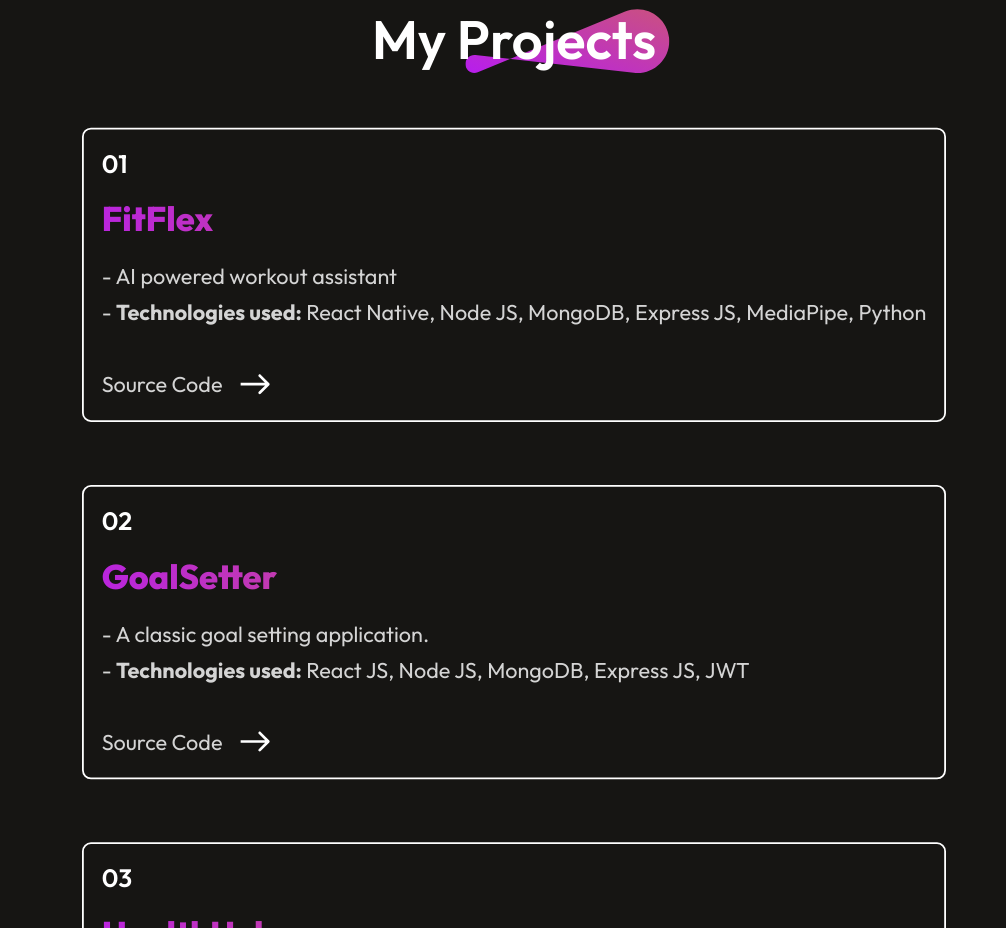
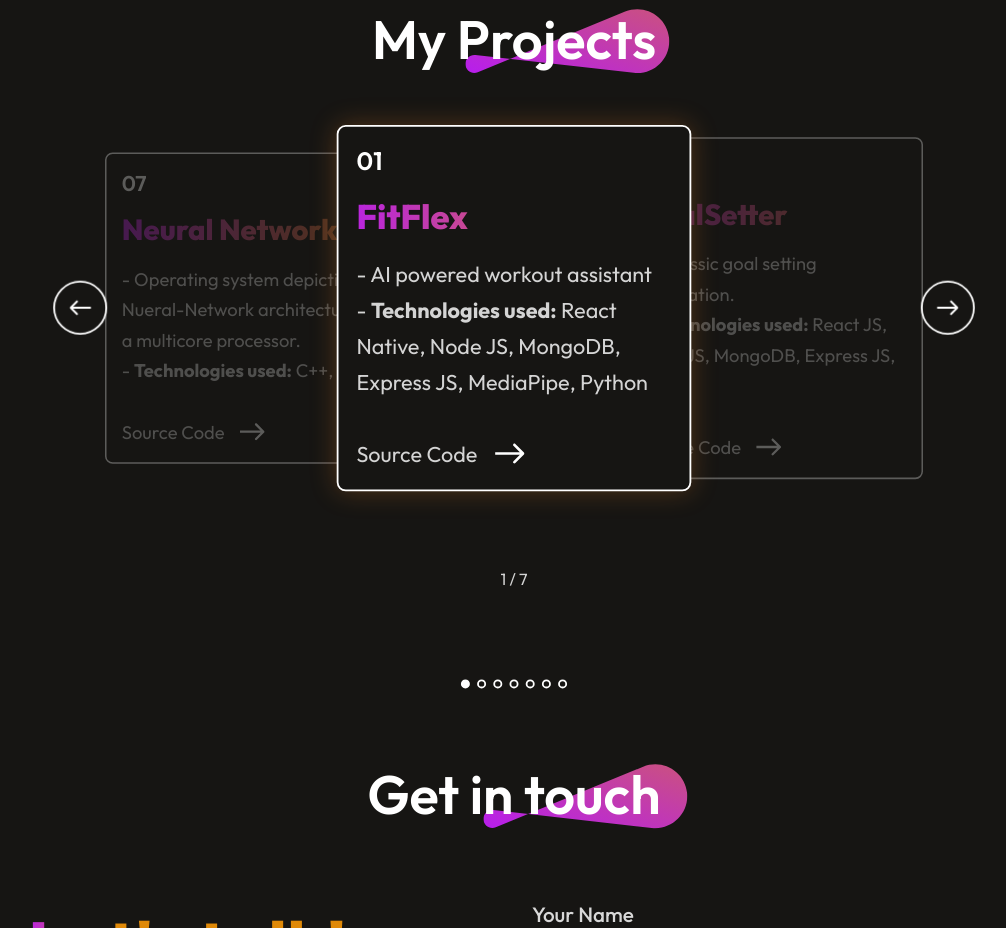
Before and after one commit to fauz2003/Fauz-Portfolio, a React (Vite) app: page / in a window 1280 px wide. Shown: the part 4640-5568 px from the top of the page, without its empty margins (126-1132 px from the left). Built offline with nearby package versions, Linux system fonts and the light colour scheme; no server answers.

Commit message:
updated projects section to use carousel

```diff
--- a/src/components/BackToTop/BackToTop.css
+++ b/src/components/BackToTop/BackToTop.css
@@ -1,6 +1,6 @@
 .back-to-top {
     position:sticky;
-    bottom: 6px;
+    bottom: 4px;
     right: -20px;
     font-size: 60px;
     cursor: pointer;
--- a/src/components/Projects/Projects.css
+++ b/src/components/Projects/Projects.css
@@ -23,6 +23,84 @@
     right: 0;
     z-index: -1;
 }
+
+.projects-carousel-wrapper {
+    display: flex;
+    align-items: center;
+    gap: 80px;
+    width: 100%;
+    margin-bottom: 30px;
+    position: relative;
+}
+
+.carousel-arrow {
+    background: transparent;
+    border: 2px solid white;
+    border-radius: 50%;
+    width: 60px;
+    height: 60px;
+    display: flex;
+    align-items: center;
+    justify-content: center;
+    cursor: pointer;
+    transition: 0.4s;
+    flex-shrink: 0;
+    z-index: 10;
+}
+
+.carousel-arrow:hover {
+    border: 2px solid #ff00ff;
+    transform: scale(1.05);
+    background-image: linear-gradient(45deg, #3f0028, #582300);
+}
+
+.carousel-arrow img {
+    width: 24px;
+    height: 24px;
+}
+
+.prev-arrow img {
+    transform: rotate(180deg);
+}
+
+.projects-carousel-container {
+    flex: 1;
+    width: 100%;
+    position: relative;
+    height: 400px;
+    display: flex;
+    align-items: center;
+    justify-content: center;
+}
+
+.card-link {
+    text-decoration: none;
+    color: white;
+    position: absolute;
+    transition: all 0.6s cubic-bezier(0.34, 1.56, 0.64, 1);
+}
+
+.card-link.prev {
+    left: -15%;
+    opacity: 0.3;
+    z-index: 1;
+    transform: scale(0.85);
+}
+
+.card-link.current {
+    left: 50%;
+    transform: translateX(-50%) scale(1);
+    opacity: 1;
+    z-index: 10;
+}
+
+.card-link.next {
+    right: -15%;
+    opacity: 0.3;
+    z-index: 1;
+    transform: scale(0.85);
+}
+
 .projects-format{
     display: flex;
     flex-direction: column;
@@ -30,23 +108,20 @@
     padding: 20px;
     border-radius: 10px;
     border: 2px solid white;
-    transition:0.4s;
-    cursor:pointer;
+    transition: 0.4s;
+    cursor: pointer;
+    width: 350px;
+    background: #161513;
 }
+
+.card-link.current .projects-format {
+    background: #161513;
+    box-shadow: 0 0 30px rgba(217, 124, 37, 0.3);
+}
+
 .projects-format span{
     color: #B923E1;
     font-weight: 500;
-}
-.projects-container{
-    display:grid;
-    grid-template-columns: repeat(autofill, max-width);
-    gap:70px;
-    margin-bottom: 200px;
-}
-.projects-container a{
-    text-decoration: none;
-    color: white;
-
 }
 .projects-format h3{
     font-size: 28px;
@@ -60,10 +135,6 @@
     -webkit-background-clip: text;
     -webkit-text-fill-color: transparent;
 }
-.projects-format h3{
-    font-size: 28px;
-    font-weight: 600;
-}
 .projects-format p{
     color:#d4d4d4 ;
     font-size: 24px;
@@ -76,28 +147,178 @@
     margin-top: 20px;
 }
 
-.projects-format:hover{
+.card-link.current .projects-format:hover{
     border: 2px solid #ff00ff;
     background-image: linear-gradient(45deg,#3f0028,#582300);
     transform: scale(1.05);
+}
+
+.project-counter {
+    font-size: 18px;
+    color: #d4d4d4;
+    margin-bottom: 20px;
+}
+
+.carousel-dots {
+    display: flex;
+    gap: 8px;
+    justify-content: center;
+    margin-top: 20px;
+    margin-bottom: 200px;
+}
+
+.dot {
+    width: 10px;
+    height: 10px;
+    border-radius: 50%;
+    border: 2px solid white;
+    background: transparent;
+    cursor: pointer;
     transition: 0.4s;
 }
 
+.dot.active {
+    background: white;
+    border-color: white;
+}
+
+.dot:hover {
+    border-color: #ff00ff;
+    background: #ff00ff;
+    transform: scale(1.2);
+}
+
+@media (max-width:768px){
+    .projects-carousel-wrapper {
+        gap: 50px;
+    }
+
+    .carousel-arrow {
+        width: 50px;
+        height: 50px;
+    }
+
+    .carousel-arrow img {
+        width: 20px;
+        height: 20px;
+    }
+
+    .projects-carousel-container {
+        height: 350px;
+    }
+
+    .card-link.prev {
+        left: -10%;
+    }
+
+    .card-link.next {
+        right: -10%;
+    }
+
+    .projects-format {
+        width: 280px;
+        padding: 15px;
+    }
+
+    .projects-format h2 {
+        font-size: 28px;
+    }
+
+    .projects-format p {
+        font-size: 16px;
+        line-height: 28px;
+    }
+}
 
 @media (max-width:420px){
+    .projects{
+        gap: 30px;
+        margin: -400px 5% 0px 5%;
+        padding: 20px 0px;
+    }
+
     .projects-title{
-        transform: scale(0.7);
-        text-align: center;
-        margin-bottom: -100px;
+        margin-bottom: 20px;
     }
-    .projects-container{
-        transform: scale(0.9);
-        margin-left: 8px;
-        margin-right: 8px;
+
+    .projects-title h1{
+        font-size: 40px;
     }
-    .projects{
-        gap: 0px;
-        margin: -400px 0;
-        margin-bottom: -300px;
+
+    .projects-carousel-wrapper {
+        gap: 12px;
+        margin: 0 -5%;
+        padding: 0 5%;
+        width: calc(100% + 10%);
+    }
+
+    .carousel-arrow {
+        width: 40px;
+        height: 40px;
+        flex-shrink: 0;
+    }
+
+    .carousel-arrow img {
+        width: 16px;
+        height: 16px;
+    }
+
+    .projects-carousel-container {
+        height: 280px;
+    }
+
+    .card-link.prev {
+        display: none;
+    }
+
+    .card-link.next {
+        display: none;
+    }
+
+    .card-link.current {
+        left: 50%;
+        transform: translateX(-50%) scale(1);
+    }
+
+    .projects-format {
+        width: 85vw;
+        max-width: 100%;
+        padding: 20px;
+    }
+
+    .projects-format h3{
+        font-size: 22px;
+    }
+
+    .projects-format h2{
+        font-size: 26px;
+    }
+
+    .projects-format p{
+        font-size: 14px;
+        line-height: 24px;
+    }
+
+    .projects-readmore {
+        gap: 15px;
+        margin-top: 15px;
+    }
+
+    .projects-readmore p {
+        font-size: 14px;
+    }
+
+    .project-counter {
+        font-size: 16px;
+    }
+
+    .carousel-dots {
+        margin-bottom: 80px;
+        gap: 6px;
+    }
+
+    .dot {
+        width: 8px;
+        height: 8px;
     }
 }
--- a/src/components/Projects/Projects.jsx
+++ b/src/components/Projects/Projects.jsx
@@ -1,118 +1,131 @@
-import React from 'react'
+import React, { useState } from 'react'
 import './Projects.css'
 import theme_pattern from '../../assets/theme_pattern.svg'
-import Services_Data from '../../assets/services_data'
 import arrow_icon from '../../assets/arrow_icon.svg'
 
+const Projects = () => {
+  const [currentProject, setCurrentProject] = useState(0)
 
-const Projects = () => {
+  const projectsData = [
+    {
+      id: '01',
+      name: 'FitFlex',
+      desc: 'AI powered workout assistant',
+      tech: 'React Native, Node JS, MongoDB, Express JS, MediaPipe, Python',
+      link: ''
+    },
+    {
+      id: '02',
+      name: 'GoalSetter',
+      desc: 'A classic goal setting application.',
+      tech: 'React JS, Node JS, MongoDB, Express JS, JWT',
+      link: 'https://github.com/fauz2003/Goal-Setter'
+    },
+    {
+      id: '03',
+      name: 'HealthHub',
+      desc: 'A comprehensive medical web portal with integrated AI medical assistance chatbot.',
+      tech: 'HTML/CSS, JavaScript, Node.js and Gemini API',
+      link: 'https://github.com/fauz2003/HealthHub'
+    },
+    {
+      id: '04',
+      name: 'Maidaan',
+      desc: 'A Full stack Football Matchmaking platform.',
+      tech: 'JavaFx, Scene Builder, MySQL, Oracle, Microsoft SQL Server',
+      link: 'https://github.com/fauz2003/Maidaan'
+    },
+    {
+      id: '05',
+      name: 'Personal Portfolio Website',
+      desc: 'Fully functional user friendly Portfolio website',
+      tech: 'React.js, Git',
+      link: 'https://github.com/fauz2003/Fauz-Portfolio'
+    },
+    {
+      id: '06',
+      name: 'TimeTable Scheduling',
+      desc: 'Implementation of Genetic Algorithm to schedule a clash-free timetable.',
+      tech: 'Python',
+      link: 'https://github.com/fauz2003/TimeTable-Scheduling'
+    },
+    {
+      id: '07',
+      name: 'Neural Network',
+      desc: 'Operating system depicting Nueral-Network architecture on a multicore processor.',
+      tech: 'C++, Linux',
+      link: 'https://github.com/fauz2003/Neural-Network'
+    }
+  ]
+
+  const nextProject = () => {
+    setCurrentProject((prev) => (prev === projectsData.length - 1 ? 0 : prev + 1))
+  }
+
+  const prevProject = () => {
+    setCurrentProject((prev) => (prev === 0 ? projectsData.length - 1 : prev - 1))
+  }
+
+  const getPrevIndex = () => (currentProject === 0 ? projectsData.length - 1 : currentProject - 1)
+  const getNextIndex = () => (currentProject === projectsData.length - 1 ? 0 : currentProject + 1)
+
+  const prevData = projectsData[getPrevIndex()]
+  const currentData = projectsData[currentProject]
+  const nextData = projectsData[getNextIndex()]
+
+  const renderCard = (data, position) => (
+    <a href={data.link} target='blank' rel="noreferrer" className={`card-link ${position}`}>
+      <div className={`projects-format ${position}`}>
+        <h3>{data.id}</h3>
+        <h2>{data.name}</h2>
+        <p>
+          - {data.desc}<br/>
+          - <b>Technologies used:</b> {data.tech}
+        </p>
+        <div className="projects-readmore">
+          <p>Source Code</p>
+          <img src={arrow_icon} alt="arrow" />
+        </div>
+      </div>
+    </a>
+  )
+
   return (
     <div id='projects' className='projects'>
       <div className="projects-title">
         <h1>My Projects</h1>
-            <img src={theme_pattern}/>
+        <img src={theme_pattern} alt="pattern" />
       </div>
-        <div className="projects-container">
-        <a href='' target='blank'>
-            <div className="projects-format">
-                <h3>01</h3>
-                <h2>FitFlex</h2>
-                <p>
-                    - AI powered workout assistant<br/>
-                    - <b>Technologies used:</b> React Native, Node JS, MongoDB, Express JS, MediaPipe, Python
-                </p>
-                <div className="projects-readmore">
-                     <p>Source Code</p>
-                    <img src={arrow_icon} />
+
+      <div className="projects-carousel-wrapper">
+        <button className="carousel-arrow prev-arrow" onClick={prevProject} aria-label="Previous project">
+          <img src={arrow_icon} alt="Previous" />
+        </button>
+
+        <div className="projects-carousel-container">
+          {renderCard(prevData, 'prev')}
+          {renderCard(currentData, 'current')}
+          {renderCard(nextData, 'next')}
         </div>
+
+        <button className="carousel-arrow next-arrow" onClick={nextProject} aria-label="Next project">
+          <img src={arrow_icon} alt="Next" />
+        </button>
       </div>
-            </a>
-            <a href='https://github.com/fauz2003/Goal-Setter' target='blank'>
-                <div className="projects-format">
-                  <h3>02</h3>
-                    <h2>GoalSetter</h2>
-                    <p>
-                        - A classic goal setting application.<br/>
-                        - <b>Technologies used:</b> React JS, Node JS, MongoDB, Express JS, JWT
-                    </p>
-                    <div className="projects-readmore">
-                         <p>Source Code</p>
-                        <img src={arrow_icon} />
+
+      <div className="project-counter">
+        {currentProject + 1} / {projectsData.length}
       </div>
-                </div>
-            </a>
-            <a href='https://github.com/fauz2003/HealthHub' target='blank'>
-            <div className="projects-format">
-                <h3>03</h3>
-                <h2>HealthHub</h2>
-                <p>
-                    - A comprehensive medical web portal with integrated AI medical assistance chatbot.<br/>
-                    - <b>Technologies used:</b> HTML/CSS, JavaScript, Node.js and Gemini API
-                </p>
-                <div className="projects-readmore">
-                     <p>Source Code</p>
-                    <img src={arrow_icon} />
-                </div>
-            </div>
-            </a>
-            <a href='https://github.com/fauz2003/Maidaan' target='blank'>
-            <div className="projects-format">
-                <h3>04</h3>
-                    <h2>Maidaan</h2>
-                    <p>
-                        - A Full stack Football Matchmaking platform.<br/>
-                        - <b>Technologies used:</b> JavaFx, Scene Builder, MySQL, Oracle, Microsoft SQL Server
-                    </p>
-                    <div className="projects-readmore">
-                         <p>Source Code</p>
-                        <img src={arrow_icon} />
-                    </div>
-            </div>
-            </a>
-            <a href='https://github.com/fauz2003/Fauz-Portfolio' target='blank'>
-            <div className="projects-format">
-                <h3>05</h3>
-                    <h2>Personal Portfolio Website</h2>
-                    <p>
-                    - Fully functional user friendly Portfolio website<br/>
-                    - <b>Technologies used:</b> React.js, Git
-                    </p>
-                    <div className="projects-readmore">
-                         <p>Source Code</p>
-                        <img src={arrow_icon} />
-                    </div>
-            </div>
-            </a>
-            <a href='https://github.com/fauz2003/TimeTable-Scheduling' target='blank'>
-            <div className="projects-format">
-                <h3>06</h3>
-                    <h2>TimeTable Scheduling</h2>
-                    <p>
-                    - Implementation of Genetic Algorithm to schedule a clash-free timetable.
-                    <br/>
-                    - <b>Technologies used:</b> Python
-                    </p>
-                    <div className="projects-readmore">
-                         <p>Source Code</p>
-                        <img src={arrow_icon} />
-                    </div>
-            </div>
-            </a>
-            <a href='https://github.com/fauz2003/Neural-Network' target='blank'>
-                <div className="projects-format">
-                    <h3>07</h3>
-                    <h2>Neural Network</h2>
-                    <p>
-                        - Operating system depicting Nueral-Network architecture on a multicore processor.<br/>
-                        - <b>Technologies used:</b> C++, Linux
-                    </p>
-                    <div className="projects-readmore">
-                         <p>Source Code</p>
-                        <img src={arrow_icon} />
-                    </div>
-                </div>
-            </a>
 
+      <div className="carousel-dots">
+        {projectsData.map((_, index) => (
+          <button
+            key={index}
+            className={`dot ${index === currentProject ? 'active' : ''}`}
+            onClick={() => setCurrentProject(index)}
+            aria-label={`Go to project ${index + 1}`}
+          />
+        ))}
       </div>
     </div>
   )
```
Lines whose indentation alone changed are shown as unchanged.
